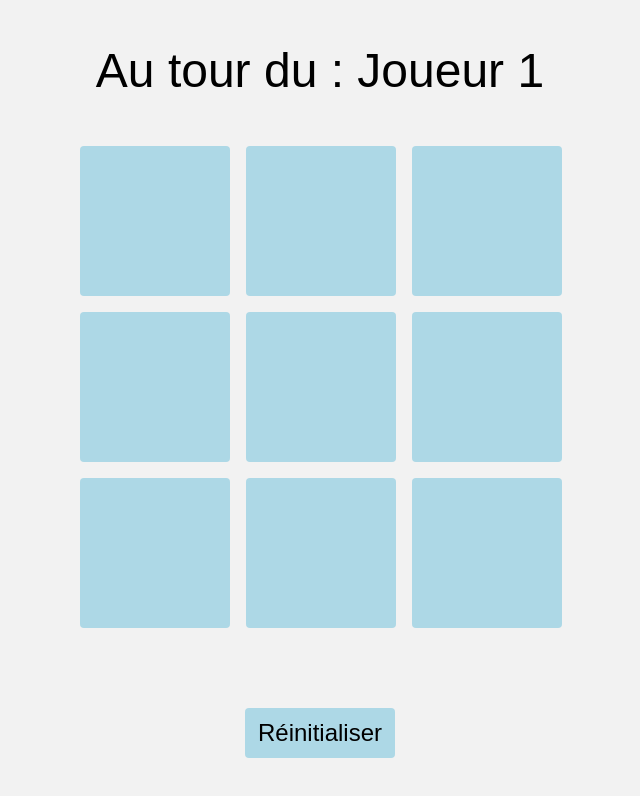
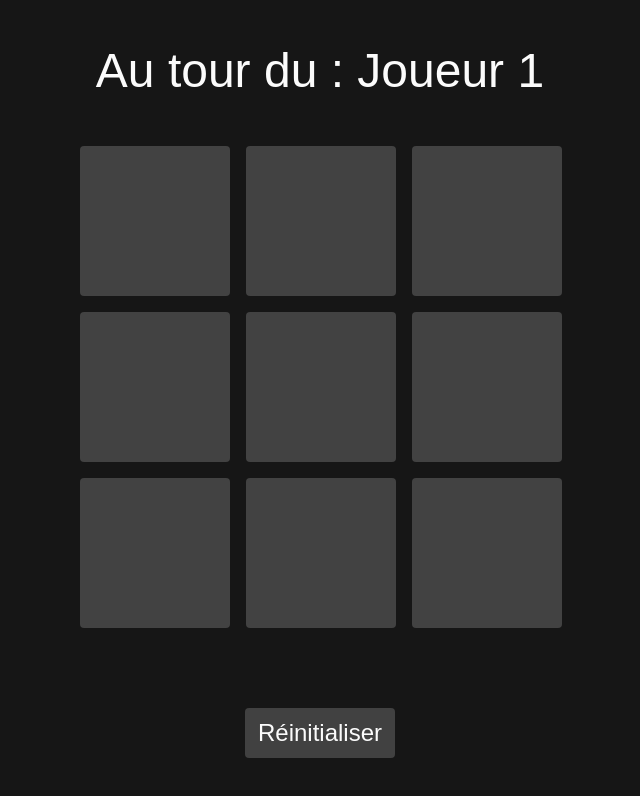
Before and after one commit to Oomaxime/tictactoe, a React (Vite) app: page / in a window 1280 px wide. Shown: the top 796 px of the page, without its empty margins (320-960 px from the left). Built offline with nearby package versions, Linux system fonts and the light colour scheme.

Commit message:
changing style

```diff
--- a/src/App.css
+++ b/src/App.css
@@ -1,7 +1,8 @@
-.BtnReset{
+.BtnReset {
   width: 150px;
   height: 50px;
-  background-color: lightblue;
+  background-color: rgb(65, 65, 65);
+  color: #fbfbfb;
   font-size: 1.5rem;
   display: flex;
   justify-content: center;
@@ -13,7 +14,7 @@
 }
 
 .BtnReset:hover {
-  background-color: #87cefa;
+  background-color: #656565;
   box-shadow: 0 4px 8px rgba(0, 0, 0, 0.2);
 }
 
@@ -30,13 +31,18 @@
 .cell {
   width: 150px;
   height: 150px;
-  background-color: lightblue;
-  font-size: 3rem;
+  background-color: rgb(66, 66, 66);
+  font-size: 8rem;
   display: flex;
   justify-content: center;
   align-items: center;
   cursor: pointer;
-  border-radius: .25rem;
+  border-radius: 0.25rem;
+}
+
+.cell:hover {
+  background-color: #656565;
+  box-shadow: 0 4px 8px rgba(0, 0, 0, 0.2);
 }
 
 .cell1 {
--- a/src/index.css
+++ b/src/index.css
@@ -5,8 +5,8 @@
   /* base */
   --font-family: "Inter", "sans-serif";
   --font-size: ;
-  --background-color: #f2f2f2;
-  --color: ;
+  --background-color: #161616;
+  --color: #fbfbfb;
 }
 
 /* BASE */
```
